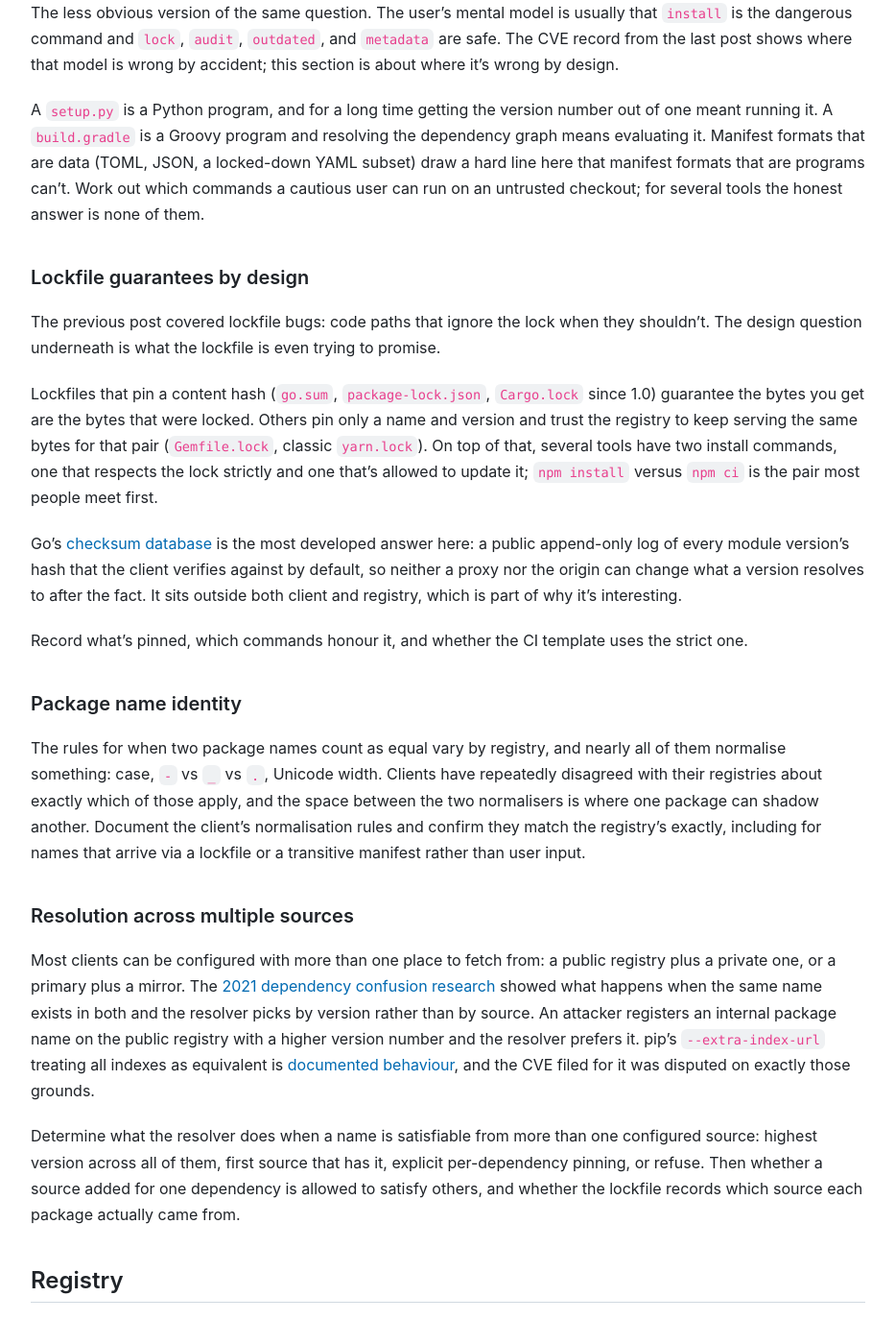
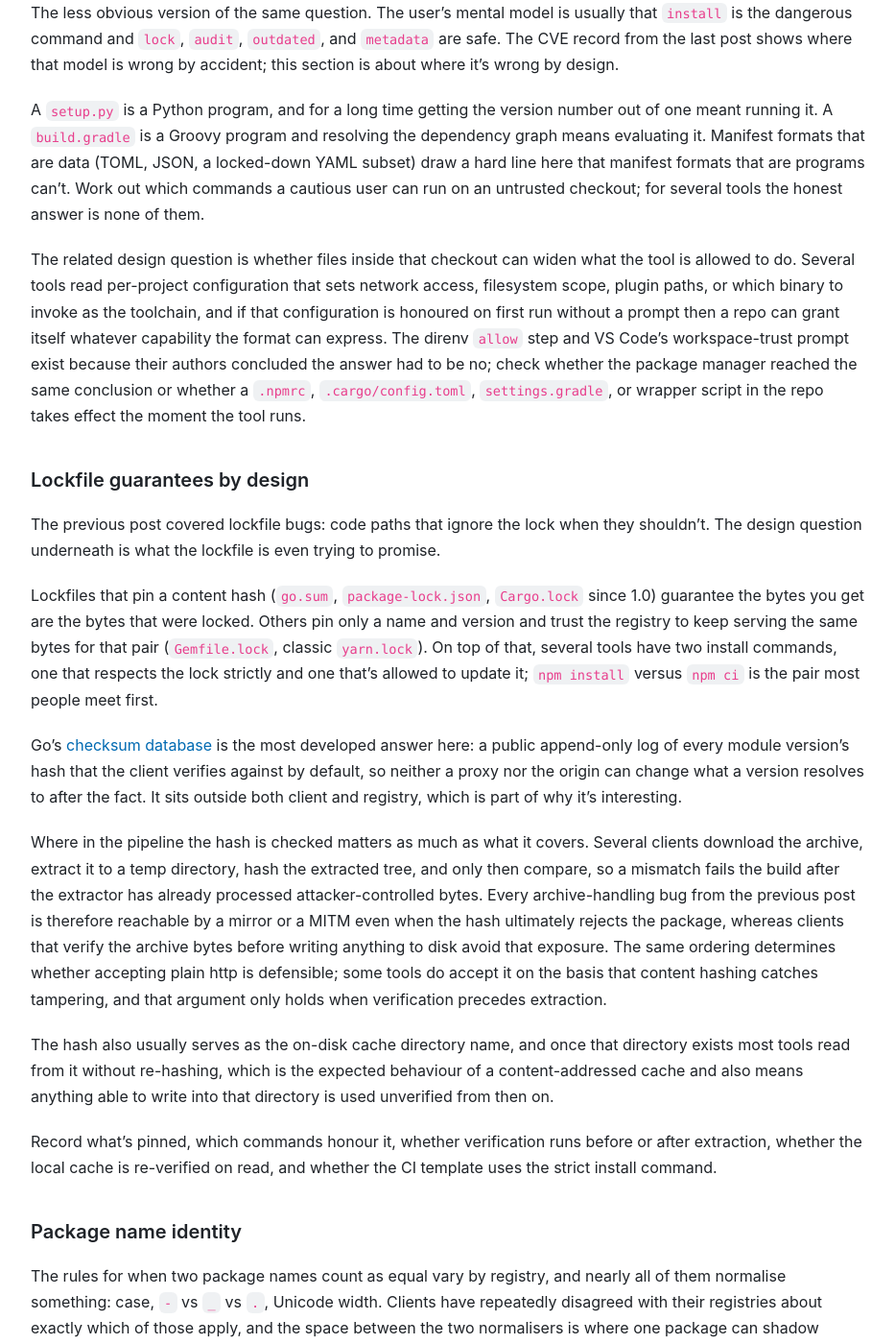
Before and after one commit to andrew/nesbitt.io, a Jekyll site: the page built from _posts/2026-05-05-package-manager-threat-models.md, in a window 1280 px wide and 1400 px high, scrolled down 1226 px. Shown: the whole window at 96% size, without its empty margins (173-1106 px from the left). Built offline with Jekyll 4.4.1, drawn with Linux system fonts in a browser that asks for light colours; comment, search, counter and statistics services are not loaded; some of the changed text lies outside the part shown.

Commit message:
Enhance package manager threat model with additional design considerations

```diff
--- a/_data/stats.json
+++ b/_data/stats.json
@@ -1,5 +1,5 @@
 {
-  "generated_at": "2026-07-05T14:58:55Z",
+  "generated_at": "2026-07-05T14:59:02Z",
   "total_posts": 175,
   "total_words": 245158,
   "reading_minutes": 1226,
--- a/_posts/2026-05-05-package-manager-threat-models.md
+++ b/_posts/2026-05-05-package-manager-threat-models.md
@@ -31,6 +31,8 @@
 
 A `setup.py` is a Python program, and for a long time getting the version number out of one meant running it. A `build.gradle` is a Groovy program and resolving the dependency graph means evaluating it. Manifest formats that are data (TOML, JSON, a locked-down YAML subset) draw a hard line here that manifest formats that are programs can't. Work out which commands a cautious user can run on an untrusted checkout; for several tools the honest answer is none of them.
 
+The related design question is whether files inside that checkout can widen what the tool is allowed to do. Several tools read per-project configuration that sets network access, filesystem scope, plugin paths, or which binary to invoke as the toolchain, and if that configuration is honoured on first run without a prompt then a repo can grant itself whatever capability the format can express. The direnv `allow` step and VS Code's workspace-trust prompt exist because their authors concluded the answer had to be no; check whether the package manager reached the same conclusion or whether a `.npmrc`, `.cargo/config.toml`, `settings.gradle`, or wrapper script in the repo takes effect the moment the tool runs.
+
 ### Lockfile guarantees by design
 
 The previous post covered lockfile bugs: code paths that ignore the lock when they shouldn't. The design question underneath is what the lockfile is even trying to promise.
@@ -39,7 +41,11 @@
 
 Go's [checksum database](https://go.dev/ref/mod#checksum-database) is the most developed answer here: a public append-only log of every module version's hash that the client verifies against by default, so neither a proxy nor the origin can change what a version resolves to after the fact. It sits outside both client and registry, which is part of why it's interesting.
 
-Record what's pinned, which commands honour it, and whether the CI template uses the strict one.
+Where in the pipeline the hash is checked matters as much as what it covers. Several clients download the archive, extract it to a temp directory, hash the extracted tree, and only then compare, so a mismatch fails the build after the extractor has already processed attacker-controlled bytes. Every archive-handling bug from the previous post is therefore reachable by a mirror or a MITM even when the hash ultimately rejects the package, whereas clients that verify the archive bytes before writing anything to disk avoid that exposure. The same ordering determines whether accepting plain http is defensible; some tools do accept it on the basis that content hashing catches tampering, and that argument only holds when verification precedes extraction.
+
+The hash also usually serves as the on-disk cache directory name, and once that directory exists most tools read from it without re-hashing, which is the expected behaviour of a content-addressed cache and also means anything able to write into that directory is used unverified from then on.
+
+Record what's pinned, which commands honour it, whether verification runs before or after extraction, whether the local cache is re-verified on read, and whether the CI template uses the strict install command.
 
 ### Package name identity
 
@@ -52,6 +58,8 @@
 Determine what the resolver does when a name is satisfiable from more than one configured source: highest version across all of them, first source that has it, explicit per-dependency pinning, or refuse. Then whether a source added for one dependency is allowed to satisfy others, and whether the lockfile records which source each package actually came from.
 
 ## Registry
+
+Some tools have no registry at all: Go modules, Deno, Zig, and Swift packages can resolve straight from a git URL or a tarball, which relocates most of this section to whoever operates the forge. The forge's account system is doing the job of namespace allocation, whether it allows force-pushing a tag determines immutability, and the repo's collaborator list is the maintainer set, none of which the client is in a position to inspect. On the client side that leaves two things to evaluate: the mechanism standing in for registry immutability, almost always a content hash in the manifest, and the capabilities that are simply absent, typically any way to revoke a version later found malicious or to establish provenance beyond "this URL served these bytes once".
 
 ### Namespace allocation
 
@@ -99,6 +107,8 @@
 
 So the questions above apply to the tool's own manifests. How the client's and registry's dependencies are handled: vendored into the source tree, pinned by content hash in a committed lockfile, or resolved at build time from the live registry. pip [vendors everything](https://pip.pypa.io/en/stable/development/vendoring-policy/) under `pip._vendor` to break the loop on the client side. On the registry side the sharper version is whether anything in the deploy's dependency tree runs install-time hooks, because that's where a dependency becomes code on the box that holds everyone's publish credentials.
 
+The build and release pipeline is part of the same recursion, and it tends to contain paths into the shipped artifact that never appear in a lockfile: a CI step that downloads a bootstrap toolchain without checking a hash, third-party actions pinned by mutable tag rather than commit SHA, or release binaries uploaded without a signature that would let anyone verify them later. For a compiler there is a further layer, since building one usually requires a previous version of itself and somewhere at the bottom of that chain sits a binary nobody in the room compiled. Where that binary comes from and whether it can be independently reproduced is [Thompson's question](https://dl.acm.org/doi/10.1145/358198.358210), and the answers currently in the wild range from an unsigned tarball on a CDN through Go's [reproducible toolchain builds](https://go.dev/blog/rebuild) to the [full-source bootstrap](https://bootstrappable.org/) work that aims to eliminate the seed binary entirely.
+
 ---
 
 A project that answers all of these in writing has something close to a published threat model. A few already do: npm's [threats and mitigations](https://docs.npmjs.com/threats-and-mitigations) page covers most of this list from the maintainer's side, and the OpenSSF's [Principles for Package Repository Security](https://repos.openssf.org/principles-for-package-repository-security) covers the registry half as a maturity model for operators. The CVE catalogue in the previous post will keep growing as bugs are found and fixed. This list mostly won't, which is the argument for writing the answers down somewhere users can read them instead of leaving them implicit in the source.
```
